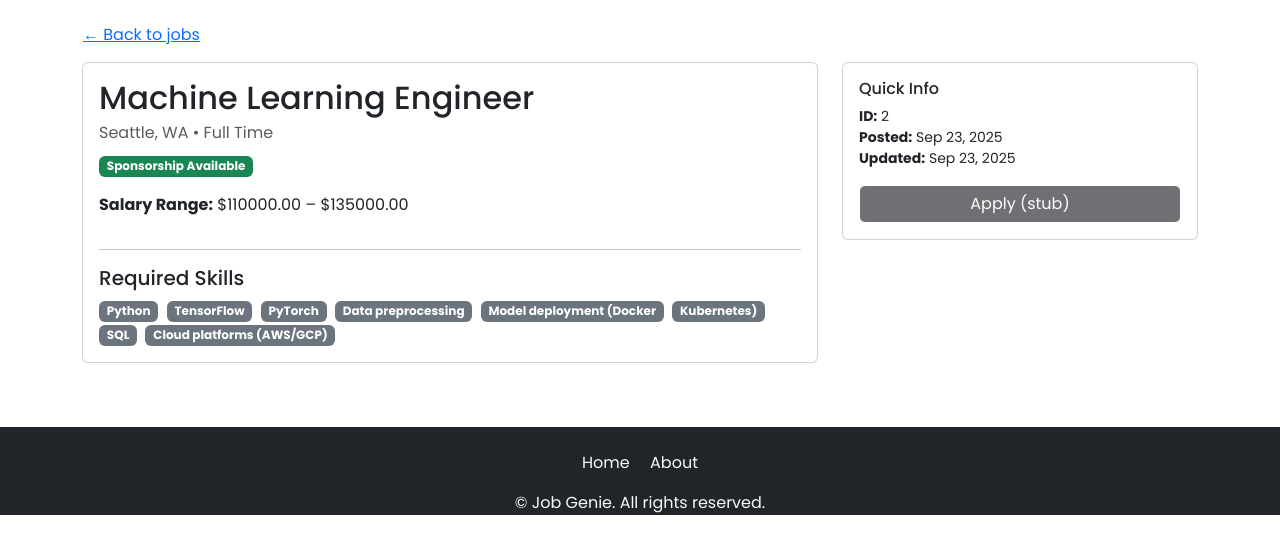
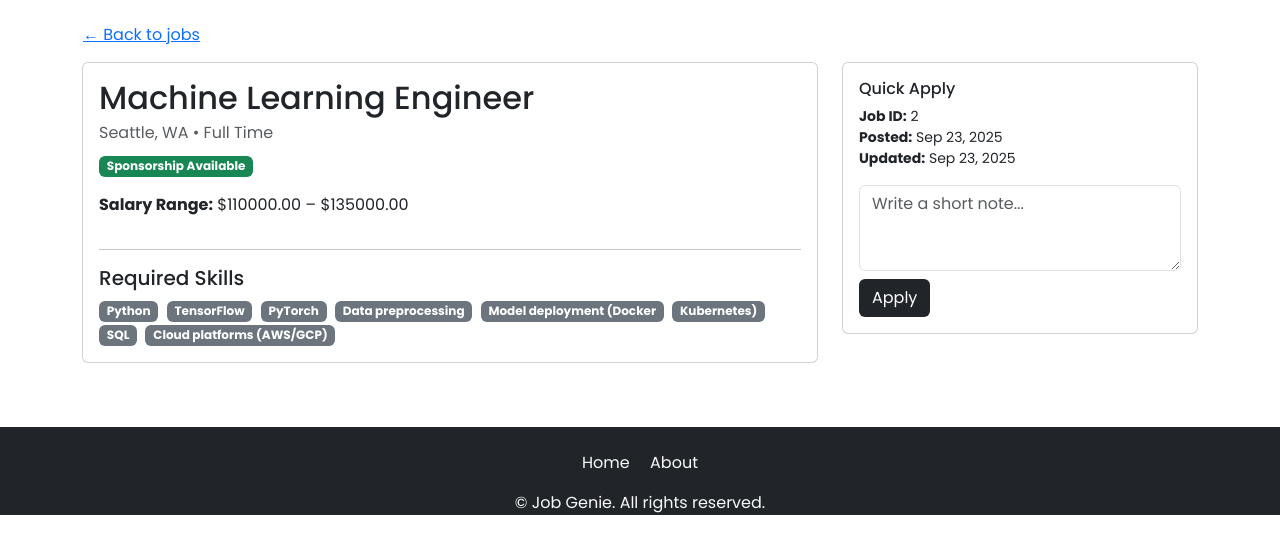
Before and after one commit to meeraranjan/jobgenie, a Django app: page /jobs/2/ in a window 1280 px wide. Shown: the part 66-620 px from the top of the page. Run offline with Django 5.2, Linux system fonts and the light colour scheme; a user stored in the database is signed in; data comes from the database, SQL or seed files in the repository; both versions use the stored data as it was after the commit; some libraries are stand-ins or nearby versions.

Commit message:
added filters

```diff
--- a/jobs/models.py
+++ b/jobs/models.py
@@ -1,4 +1,5 @@
 from django.db import models
+from django.conf import settings
 
 class Job(models.Model):
     JOB_TYPES = [
@@ -7,27 +8,63 @@ class Job(models.Model):
         ('IN', 'Internship'),
         ('CT', 'Contractor'),
     ]
-
+    REMOTE_TYPES = [
+        ('ON', 'On-site'),
+        ('RE', 'Remote'),
+        ('HY', 'Hybrid'),
+    ]
     SPONSORSHIP_OPT = [
         ('YES', 'Sponsorship Available'),
         ('NO', 'No Sponsorship'),
     ]
 
     title = models.CharField(max_length=255)
-    skills = models.TextField(help_text="List required skills, separated by commas")
+    company_name = models.CharField(max_length=255, blank=True, default="")
+    skills = models.TextField(help_text="List required skills, separated by commas", blank=True, default="")
     location = models.CharField(max_length=255)
     salary_min = models.DecimalField(max_digits=10, decimal_places=2, null=True, blank=True)
     salary_max = models.DecimalField(max_digits=10, decimal_places=2, null=True, blank=True)
     job_type = models.CharField(max_length=2, choices=JOB_TYPES)
     visa_sponsorship = models.CharField(max_length=3, choices=SPONSORSHIP_OPT, default='NO')
+    remote_type = models.CharField(max_length=2, choices=REMOTE_TYPES, default='ON')
 
     created_at = models.DateTimeField(auto_now_add=True)
     updated_at = models.DateTimeField(auto_now=True)
-    company_name = models.CharField(max_length=255, blank=True, default="")
 
     @property
     def skill_list(self):
         return [s.strip() for s in self.skills.split(',')] if self.skills else []
 
+    class Meta:
+        indexes = [
+            models.Index(fields=['job_type']),
+            models.Index(fields=['remote_type']),
+            models.Index(fields=['location']),
+        ]
+        ordering = ['-created_at']
+
     def __str__(self):
         return f"{self.title} ({self.location})"
+
+
+class Application(models.Model):
+    STATUS_CHOICES = [
+        ('applied', 'Applied'),
+        ('review', 'Review'),
+        ('interview', 'Interview'),
+        ('offer', 'Offer'),
+        ('closed', 'Closed'),
+    ]
+
+    job = models.ForeignKey(Job, on_delete=models.CASCADE, related_name="applications")
+    candidate = models.ForeignKey(settings.AUTH_USER_MODEL, on_delete=models.CASCADE, related_name="applications")
+    note = models.TextField(blank=True)
+    status = models.CharField(max_length=20, choices=STATUS_CHOICES, default='applied')
+    applied_at = models.DateTimeField(auto_now_add=True)
+
+    class Meta:
+        unique_together = ('job', 'candidate')
+        ordering = ['-applied_at']
+
+    def __str__(self):
+        return f"{self.candidate} → {self.job} [{self.status}]"
--- a/jobs/templates/jobs/job_detail.html
+++ b/jobs/templates/jobs/job_detail.html
@@ -42,16 +42,57 @@
 
       <div class="col-lg-4 mt-3 mt-lg-0">
         <div class="card p-3">
-          <h6 class="mb-2">Quick Info</h6>
+          <h6 class="mb-2">Quick Apply</h6>
           <ul class="list-unstyled mb-0 small">
-            <li><strong>ID:</strong> {{ job.id }}</li>
+            <li><strong>Job ID:</strong> {{ job.id }}</li>
             <li><strong>Posted:</strong> {{ job.created_at|date:"M j, Y" }}</li>
             <li><strong>Updated:</strong> {{ job.updated_at|date:"M j, Y" }}</li>
+
+            {% if user.is_authenticated and application %}
+              <li>
+                <strong>Application Status:</strong>
+                <span class="badge
+                  {% if application.status == 'applied' %} bg-secondary
+                  {% elif application.status == 'review' %} bg-info text-dark
+                  {% elif application.status == 'interview' %} bg-warning text-dark
+                  {% elif application.status == 'offer' %} bg-success
+                  {% elif application.status == 'closed' %} bg-danger
+                  {% else %} bg-dark
+                  {% endif %}
+                ">
+                  {{ application.get_status_display }}
+                </span>
+              </li>
+            {% endif %}
           </ul>
-          <div class="mt-3 d-grid">
-            <a href="#" class="btn bg-dark text-white disabled">Apply (stub)</a>
+
+          <div class="mt-3">
+            {% if user.is_authenticated %}
+              {% if application %}
+                {% if application.note %}
+                  <div class="mb-2">
+                    <strong>Your Note:</strong>
+                    <div class="border rounded p-2 bg-light">
+                      {{ application.note }}
+                    </div>
+                  </div>
+                {% endif %}
+                <div class="alert alert-warning mt-3">
+                  You already applied to this job.
+                </div>
+              {% else %}
+                <form method="post" action="{% url 'apply_to_job' job.id %}">
+                  {% csrf_token %}
+                  <textarea name="note" class="form-control mb-2" rows="3" placeholder="Write a short note..."></textarea>
+                  <button type="submit" class="btn bg-dark text-white">Apply</button>
+                </form>
+              {% endif %}
+            {% else %}
+              <a href="{% url 'accounts.login' %}" class="btn bg-dark text-white">Log in to apply</a>
+            {% endif %}
           </div>
         </div>
+
       </div>
     </div>
 
--- a/jobs/urls.py
+++ b/jobs/urls.py
@@ -1,7 +1,9 @@
 from django.urls import path
-from .views import JobListView, JobDetailView
+from . import views
+from .views import JobListView, JobDetailView, apply_to_job
 
 urlpatterns = [
     path('', JobListView.as_view(), name='job_list'),
     path('<int:pk>/', JobDetailView.as_view(), name='job_detail'),
+    path("<int:pk>/apply/", apply_to_job, name="apply_to_job"),
 ]
--- a/jobs/views.py
+++ b/jobs/views.py
@@ -1,18 +1,14 @@
-from django.shortcuts import render
+from django.shortcuts import get_object_or_404, redirect
 from django.views.generic import ListView, DetailView
-from .models import Job
 from django.db.models import Q
+from django.contrib.auth.decorators import login_required
+from django.views.decorators.http import require_POST
+from functools import reduce
+import operator
 
-class JobListView(ListView):
-    model = Job
-    template_name = 'jobs/job_list.html'
-    context_object_name = 'jobs'
-    paginate_by = 10  # optional
+from .models import Job, Application
+from .forms import JobFilterForm
 
-class JobDetailView(DetailView):
-    model = Job
-    template_name = 'jobs/job_detail.html'
-    context_object_name = 'job'
 
 class JobListView(ListView):
     model = Job
@@ -21,12 +17,80 @@ class JobListView(ListView):
     paginate_by = 12
 
     def get_queryset(self):
-        qs = super().get_queryset().order_by('-created_at')
-        q = self.request.GET.get('search')
-        if q:
-            qs = qs.filter(
-                Q(title__icontains=q) |
-                Q(skills__icontains=q) |
-                Q(location__icontains=q)
-            )
+        qs = Job.objects.all().order_by('-created_at')
+        g = self.request.GET
+
+        # title
+        if g.get('title'):
+            qs = qs.filter(title__icontains=g['title'])
+
+        # location
+        if g.get('location'):
+            qs = qs.filter(location__icontains=g['location'])
+
+        # skills (ANY token)
+        if g.get('skills'):
+            raw = g['skills'].replace(',', ' ')
+            tokens = [t.strip() for t in raw.split() if t.strip()]
+            if tokens:
+                qs = qs.filter(reduce(operator.or_, (Q(skills__icontains=t) for t in tokens)))
+
+        # job type
+        job_types = g.getlist('job_type')
+        if job_types:
+            qs = qs.filter(job_type__in=job_types)
+
+        # remote/on-site
+        remote_types = g.getlist('remote_type')
+        if remote_types:
+            qs = qs.filter(remote_type__in=remote_types)
+
+        # visa
+        visa = g.get('visa')
+        if visa in ('YES', 'NO'):
+            qs = qs.filter(visa_sponsorship=visa)
+
+        # salary overlap
+        min_salary = g.get('min_salary')
+        max_salary = g.get('max_salary')
+        if min_salary:
+            qs = qs.filter(Q(salary_max__isnull=True) | Q(salary_max__gte=min_salary))
+        if max_salary:
+            qs = qs.filter(Q(salary_min__isnull=True) | Q(salary_min__lte=max_salary))
+
         return qs
+
+    def get_context_data(self, **kwargs):
+        ctx = super().get_context_data(**kwargs)
+        ctx['filter_form'] = JobFilterForm(self.request.GET or None)
+        return ctx
+
+
+class JobDetailView(DetailView):
+    model = Job
+    template_name = 'jobs/job_detail.html'
+    context_object_name = 'job'
+
+    def get_context_data(self, **kwargs):
+        ctx = super().get_context_data(**kwargs)
+        if self.request.user.is_authenticated:
+            ctx['application'] = Application.objects.filter(
+                job=self.object, candidate=self.request.user
+            ).first()
+        return ctx
+
+
+@login_required
+@require_POST
+def apply_to_job(request, pk):
+    job = get_object_or_404(Job, pk=pk)
+    note = (request.POST.get("note") or "").strip()
+    app, created = Application.objects.get_or_create(
+        job=job,
+        candidate=request.user,
+        defaults={"status": "applied", "note": note},
+    )
+    if not created and note:
+        app.note = note
+        app.save(update_fields=["note"])
+    return redirect('job_detail', pk=job.pk)
```
Also changed, not shown: jobs/forms.py (added, +19 -0 lines), jobs/templates/jobs/job_list.html (+44 -10 lines), db.sqlite3, jobs/migrations/0003_job_remote_type_job_jobs_job_job_typ_f6c220_idx_and_more.py (added), jobs/migrations/0004_alter_job_options_alter_job_skills_application.py (added).
